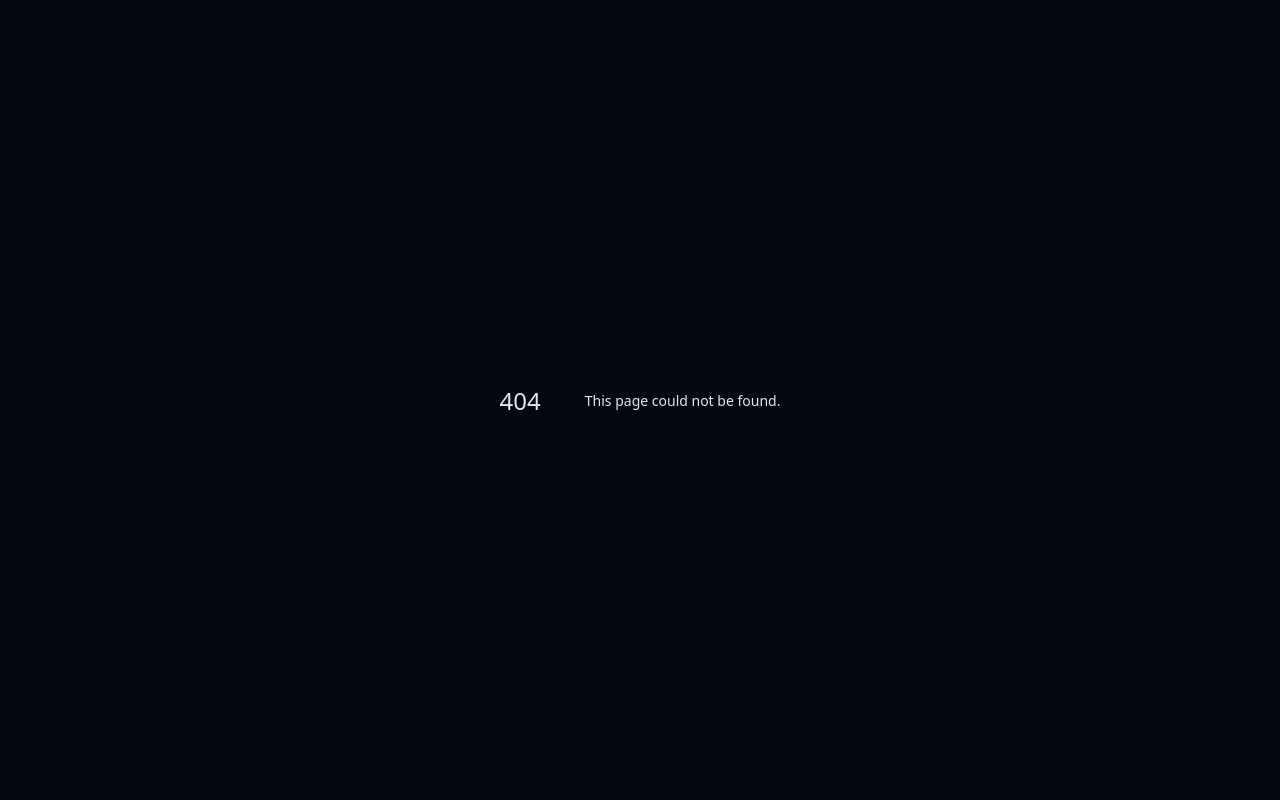
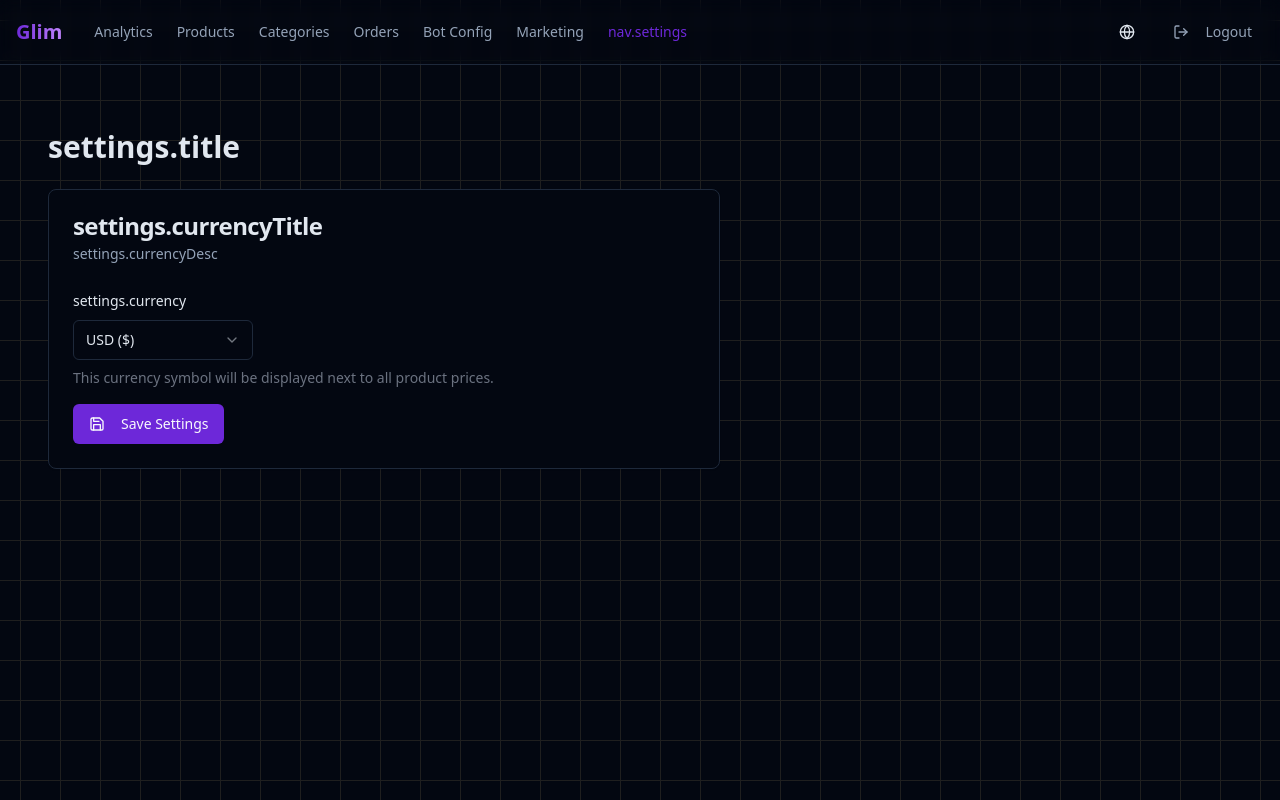
Before and after one commit to mizucxre0003/glibt, a Next.js app: page /admin/settings in a window 1280 px wide. Before the commit this address had no page. Built offline with nearby package versions, Linux system fonts and the light colour scheme; no server answers.

Commit message:
Refactor: Remove stock, add currency settings

```diff
--- a/src/app/admin/products/page.tsx
+++ b/src/app/admin/products/page.tsx
@@ -52,7 +52,6 @@ const productSchema = z.object({
     name: z.string().min(1, "Name is required"),
     description: z.string().optional(),
     price: z.coerce.number().min(0),
-    stock: z.coerce.number().int().min(0),
     categoryId: z.string().optional(),
     imageUrl: z.string().optional(),
 })
@@ -61,6 +60,7 @@ export default function ProductsPage() {
     const { t } = useLanguage()
     const [products, setProducts] = useState<any[]>([])
     const [categories, setCategories] = useState<any[]>([])
+    const [currency, setCurrency] = useState("USD")
     const [loading, setLoading] = useState(true)
     const [isDialogOpen, setIsDialogOpen] = useState(false)
     const [editingProduct, setEditingProduct] = useState<any>(null)
@@ -73,7 +73,6 @@ export default function ProductsPage() {
             name: "",
             description: "",
             price: 0,
-            stock: 0,
             categoryId: undefined,
             imageUrl: ""
         }
@@ -82,13 +81,18 @@ export default function ProductsPage() {
     const fetchData = async () => {
         const token = localStorage.getItem('token')
         try {
-            const [prodRes, catRes] = await Promise.all([
+            const [prodRes, catRes, settingsRes] = await Promise.all([
                 fetch('/api/products', { headers: { 'Authorization': `Bearer ${token}` } }),
-                fetch('/api/categories', { headers: { 'Authorization': `Bearer ${token}` } })
+                fetch('/api/categories', { headers: { 'Authorization': `Bearer ${token}` } }),
+                fetch('/api/settings', { headers: { 'Authorization': `Bearer ${token}` } })
             ])
 
             if (prodRes.ok) setProducts(await prodRes.json())
             if (catRes.ok) setCategories(await catRes.json())
+            if (settingsRes.ok) {
+                const settings = await settingsRes.json()
+                setCurrency(settings.currency || "USD")
+            }
         } catch (e) {
             console.error(e)
         } finally {
@@ -173,9 +177,8 @@ export default function ProductsPage() {
             name: product.name,
             description: product.description || "",
             price: Number(product.price),
-            stock: product.stock,
             categoryId: product.categoryId || undefined,
-            imageUrl: product.images?.[0] || product.imageUrl || "" // Handle array or string if schema varies
+            imageUrl: product.images?.[0] || product.imageUrl || ""
         })
         setIsDialogOpen(true)
     }
@@ -186,7 +189,6 @@ export default function ProductsPage() {
             name: "",
             description: "",
             price: 0,
-            stock: 0,
             categoryId: undefined,
             imageUrl: ""
         })
@@ -227,14 +229,13 @@ export default function ProductsPage() {
                                 <TableHead>{t('products.name')}</TableHead>
                                 <TableHead>{t('products.category')}</TableHead>
                                 <TableHead>{t('products.price')}</TableHead>
-                                <TableHead>{t('products.stock')}</TableHead>
                                 <TableHead className="w-[100px]"></TableHead>
                             </TableRow>
                         </TableHeader>
                         <TableBody>
                             {products.length === 0 ? (
                                 <TableRow>
-                                    <TableCell colSpan={6} className="text-center py-6 text-gray-500">
+                                    <TableCell colSpan={5} className="text-center py-6 text-gray-500">
                                         {t('products.empty')}
                                     </TableCell>
                                 </TableRow>
@@ -256,11 +257,8 @@ export default function ProductsPage() {
                                         </TableCell>
                                         <TableCell className="font-medium">{prod.name}</TableCell>
                                         <TableCell>{prod.category?.name || "-"}</TableCell>
-                                        <TableCell>{Number(prod.price).toFixed(2)}</TableCell>
                                         <TableCell>
-                                            <span className={prod.stock === 0 ? "text-red-500" : ""}>
-                                                {prod.stock}
-                                            </span>
+                                            {Number(prod.price).toFixed(2)} {currency}
                                         </TableCell>
                                         <TableCell>
                                             <div className="flex items-center gap-2">
@@ -337,18 +335,12 @@ export default function ProductsPage() {
 
                                 <div className="grid grid-cols-2 gap-3">
                                     <div className="space-y-1">
-                                        <Label htmlFor="price">{t('products.price')}</Label>
+                                        <Label htmlFor="price">{t('products.price')} ({currency})</Label>
                                         <Input id="price" type="number" step="0.01" {...form.register("price")} />
                                     </div>
                                     <div className="space-y-1">
-                                        <Label htmlFor="stock">{t('products.stock')}</Label>
-                                        <Input id="stock" type="number" {...form.register("stock")} />
-                                    </div>
-                                </div>
-
-                                <div className="space-y-1">
                                         <Label htmlFor="category">{t('products.category')}</Label>
-                                    {form.watch() && ( // Re-render trick if needed, usually Controller is better but native Select works with fetch
+                                        {form.watch() && (
                                             <Select
                                                 onValueChange={(val) => form.setValue("categoryId", val)}
                                                 value={form.watch("categoryId") || "none"}
@@ -364,6 +356,7 @@ export default function ProductsPage() {
                                                 </SelectContent>
                                             </Select>
                                         )}
+                                    </div>
                                 </div>
                             </div>
                         </div>
--- /dev/null
+++ b/src/app/admin/settings/page.tsx
@@ -0,0 +1,172 @@
+"use client"
+
+import { useState, useEffect } from "react"
+import { useForm } from "react-hook-form"
+import { zodResolver } from "@hookform/resolvers/zod"
+import * as z from "zod"
+import { useLanguage } from "@/lib/i18n"
+import { Button } from "@/components/ui/button"
+import {
+    Card,
+    CardContent,
+    CardDescription,
+    CardHeader,
+    CardTitle,
+} from "@/components/ui/card"
+import { Input } from "@/components/ui/input"
+import { Label } from "@/components/ui/label"
+import { Loader2, Save } from "lucide-react"
+import {
+    Select,
+    SelectContent,
+    SelectItem,
+    SelectTrigger,
+    SelectValue,
+} from "@/components/ui/select"
+
+const settingsSchema = z.object({
+    currency: z.string().min(1, "Currency is required"),
+})
+
+export default function SettingsPage() {
+    const { t } = useLanguage()
+    const [loading, setLoading] = useState(true)
+    const [saving, setSaving] = useState(false)
+    const [customCurrency, setCustomCurrency] = useState(false)
+
+    const form = useForm<z.infer<typeof settingsSchema>>({
+        resolver: zodResolver(settingsSchema),
+        defaultValues: {
+            currency: "USD",
+        }
+    })
+
+    const fetchData = async () => {
+        const token = localStorage.getItem('token')
+        try {
+            const res = await fetch('/api/settings', {
+                headers: { 'Authorization': `Bearer ${token}` }
+            })
+            if (res.ok) {
+                const data = await res.json()
+                form.setValue('currency', data.currency || "USD")
+
+                // Check if currency is standard
+                const standards = ["USD", "EUR", "RUB", "KZT", "UAH"]
+                if (!standards.includes(data.currency)) {
+                    setCustomCurrency(true)
+                }
+            }
+        } catch (e) {
+            console.error(e)
+        } finally {
+            setLoading(false)
+        }
+    }
+
+    useEffect(() => {
+        fetchData()
+    }, [])
+
+    const onSubmit = async (values: z.infer<typeof settingsSchema>) => {
+        setSaving(true)
+        const token = localStorage.getItem('token')
+        try {
+            const res = await fetch('/api/settings', {
+                method: 'PUT',
+                headers: {
+                    'Content-Type': 'application/json',
+                    'Authorization': `Bearer ${token}`
+                },
+                body: JSON.stringify(values)
+            })
+
+            if (res.ok) {
+                // Success feedback?
+            }
+        } catch (e) {
+            console.error(e)
+        } finally {
+            setSaving(false)
+        }
+    }
+
+    if (loading) return <div className="p-8"><Loader2 className="animate-spin" /></div>
+
+    const currentCurrency = form.watch("currency")
+
+    return (
+        <div className="flex flex-col gap-6 p-8">
+            <h1 className="text-3xl font-bold">{t('settings.title') || "Settings"}</h1>
+
+            <Card className="max-w-2xl">
+                <CardHeader>
+                    <CardTitle>{t('settings.currencyTitle') || "Store Currency"}</CardTitle>
+                    <CardDescription>{t('settings.currencyDesc') || "Select the main currency for your store."}</CardDescription>
+                </CardHeader>
+                <CardContent>
+                    <form onSubmit={form.handleSubmit(onSubmit)} className="space-y-4">
+                        <div className="space-y-2">
+                            <Label>{t('settings.currency') || "Currency"}</Label>
+
+                            {!customCurrency ? (
+                                <div className="flex gap-2">
+                                    <Select
+                                        onValueChange={(val) => {
+                                            if (val === "CUSTOM") {
+                                                setCustomCurrency(true)
+                                                form.setValue("currency", "")
+                                            } else {
+                                                form.setValue("currency", val)
+                                            }
+                                        }}
+                                        value={["USD", "EUR", "RUB", "KZT", "UAH"].includes(currentCurrency) ? currentCurrency : "CUSTOM"}
+                                    >
+                                        <SelectTrigger className="w-[180px]">
+                                            <SelectValue placeholder="Select Currency" />
+                                        </SelectTrigger>
+                                        <SelectContent>
+                                            <SelectItem value="USD">USD ($)</SelectItem>
+                                            <SelectItem value="EUR">EUR (€)</SelectItem>
+                                            <SelectItem value="RUB">RUB (₽)</SelectItem>
+                                            <SelectItem value="KZT">KZT (₸)</SelectItem>
+                                            <SelectItem value="UAH">UAH (₴)</SelectItem>
+                                            <SelectItem value="CUSTOM">Custom...</SelectItem>
+                                        </SelectContent>
+                                    </Select>
+                                </div>
+                            ) : (
+                                <div className="flex gap-2 items-center">
+                                    <Input
+                                        {...form.register("currency")}
+                                        placeholder="e.g. GBP"
+                                        className="w-[100px]"
+                                    />
+                                    <Button
+                                        type="button"
+                                        variant="ghost"
+                                        onClick={() => {
+                                            setCustomCurrency(false)
+                                            form.setValue("currency", "USD")
+                                        }}
+                                    >
+                                        Cancel
+                                    </Button>
+                                </div>
+                            )}
+                            <p className="text-sm text-gray-500">
+                                This currency symbol will be displayed next to all product prices.
+                            </p>
+                        </div>
+
+                        <Button type="submit" disabled={saving}>
+                            {saving && <Loader2 className="mr-2 h-4 w-4 animate-spin" />}
+                            <Save className="mr-2 h-4 w-4" />
+                            Save Settings
+                        </Button>
+                    </form>
+                </CardContent>
+            </Card>
+        </div>
+    )
+}
--- a/src/app/api/products/[id]/route.ts
+++ b/src/app/api/products/[id]/route.ts
@@ -7,7 +7,6 @@ const productUpdateSchema = z.object({
     name: z.string().min(1).optional(),
     description: z.string().optional(),
     price: z.coerce.number().min(0).optional(),
-    stock: z.coerce.number().int().min(0).optional(),
     imageUrl: z.string().optional(),
     categoryId: z.string().optional().nullable(),
     isActive: z.boolean().optional()
@@ -52,7 +51,6 @@ export async function PUT(
                 name: data.name,
                 description: data.description,
                 price: data.price,
-                stock: data.stock,
                 images: data.imageUrl ? [data.imageUrl] : undefined,
                 isActive: data.isActive,
                 category: data.categoryId ? { connect: { id: data.categoryId } } : data.categoryId === null ? { disconnect: true } : undefined
--- a/src/app/api/products/route.ts
+++ b/src/app/api/products/route.ts
@@ -7,7 +7,6 @@ const productCreateSchema = z.object({
     name: z.string().min(1, "Name is required"),
     description: z.string().optional(),
     price: z.coerce.number().min(0),
-    stock: z.coerce.number().int().min(0).default(0),
     imageUrl: z.string().optional(),
     categoryId: z.string().optional(),
     isActive: z.boolean().default(true)
@@ -60,7 +59,6 @@ export async function POST(request: Request) {
                 name: data.name,
                 description: data.description,
                 price: data.price,
-                stock: data.stock,
                 images: data.imageUrl ? [data.imageUrl] : [],
                 isActive: data.isActive,
                 category: data.categoryId ? { connect: { id: data.categoryId } } : undefined,
--- /dev/null
+++ b/src/app/api/settings/route.ts
@@ -0,0 +1,60 @@
+import { NextResponse } from 'next/server'
+import { z } from 'zod'
+import prisma from '@/lib/prisma'
+import { getAuthUser } from '@/lib/auth-helper'
+
+const settingsSchema = z.object({
+    currency: z.string().min(1).max(10), // e.g. "USD", "KZT"
+    // Future settings can go here
+})
+
+export async function GET(request: Request) {
+    try {
+        const user = await getAuthUser()
+        if (!user || user.role !== 'SHOP_OWNER') {
+            return NextResponse.json({ error: 'Unauthorized' }, { status: 401 })
+        }
+
+        const shop = await prisma.shop.findUnique({
+            where: { id: user.shopId },
+            select: { currency: true, primaryColor: true, welcomeMessage: true }
+        })
+
+        if (!shop) {
+            return NextResponse.json({ error: 'Shop not found' }, { status: 404 })
+        }
+
+        return NextResponse.json(shop)
+    } catch (error) {
+        console.error(error)
+        return NextResponse.json({ error: 'Internal Server Error' }, { status: 500 })
+    }
+}
+
+export async function PUT(request: Request) {
+    try {
+        const user = await getAuthUser()
+        if (!user || user.role !== 'SHOP_OWNER') {
+            return NextResponse.json({ error: 'Unauthorized' }, { status: 401 })
+        }
+
+        const body = await request.json()
+        const data = settingsSchema.parse(body)
+
+        const shop = await prisma.shop.update({
+            where: { id: user.shopId },
+            data: {
+                currency: data.currency
+            }
+        })
+
+        return NextResponse.json(shop)
+
+    } catch (error) {
+        if (error instanceof z.ZodError) {
+            return NextResponse.json({ error: (error as z.ZodError).issues }, { status: 400 })
+        }
+        console.error(error)
+        return NextResponse.json({ error: 'Internal Server Error' }, { status: 500 })
+    }
+}
--- a/src/components/admin-layout.tsx
+++ b/src/components/admin-layout.tsx
@@ -48,6 +48,7 @@ export default function AdminLayout({ children }: { children: React.ReactNode })
         { name: t('nav.orders'), href: '/admin/orders' },
         { name: t('nav.botConfig'), href: '/admin/bot-config' },
         { name: t('nav.marketing'), href: '/admin/marketing' },
+        { name: t('nav.settings') || "Settings", href: '/admin/settings' },
     ]
 
     return (
```
Also changed, not shown: 1 other file (tests, documents, lock files or other folders). Lines whose indentation alone changed are shown as unchanged.
